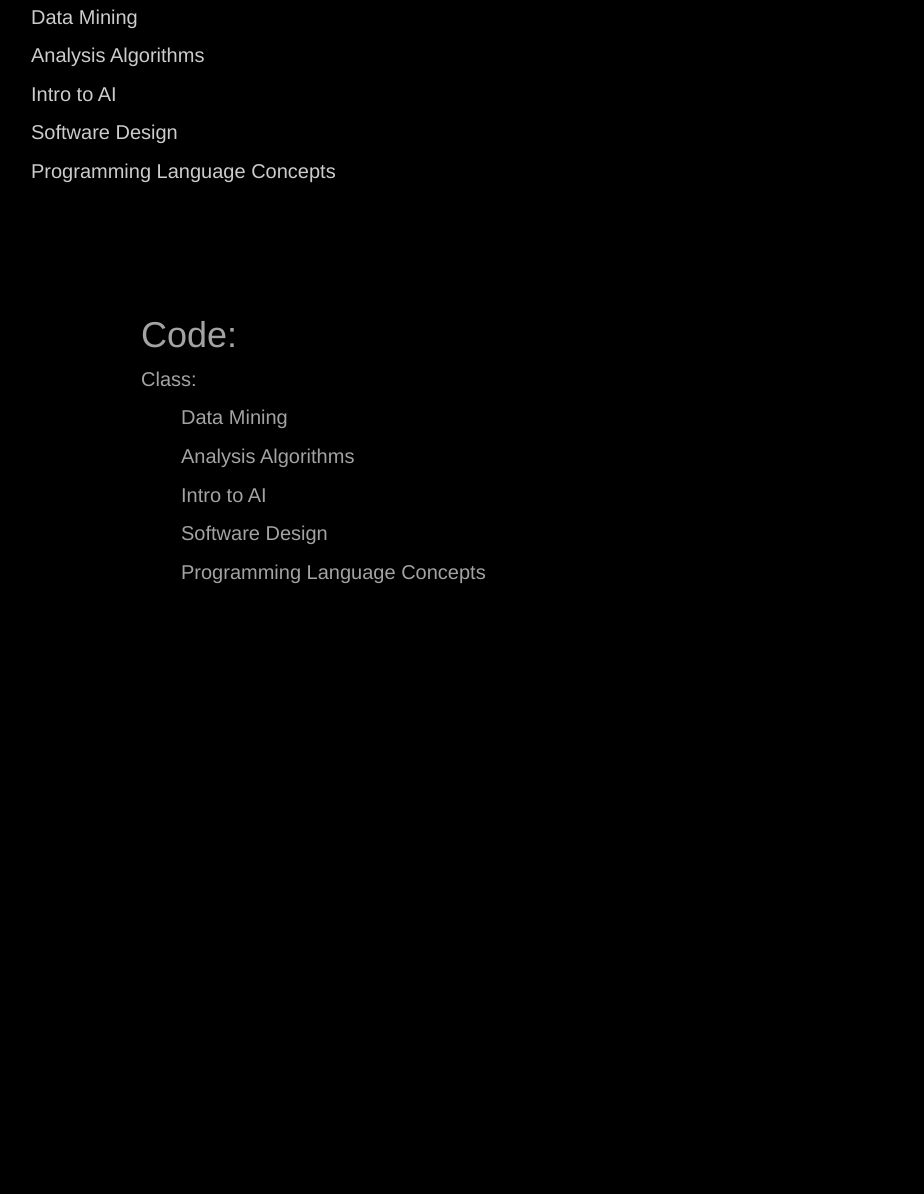
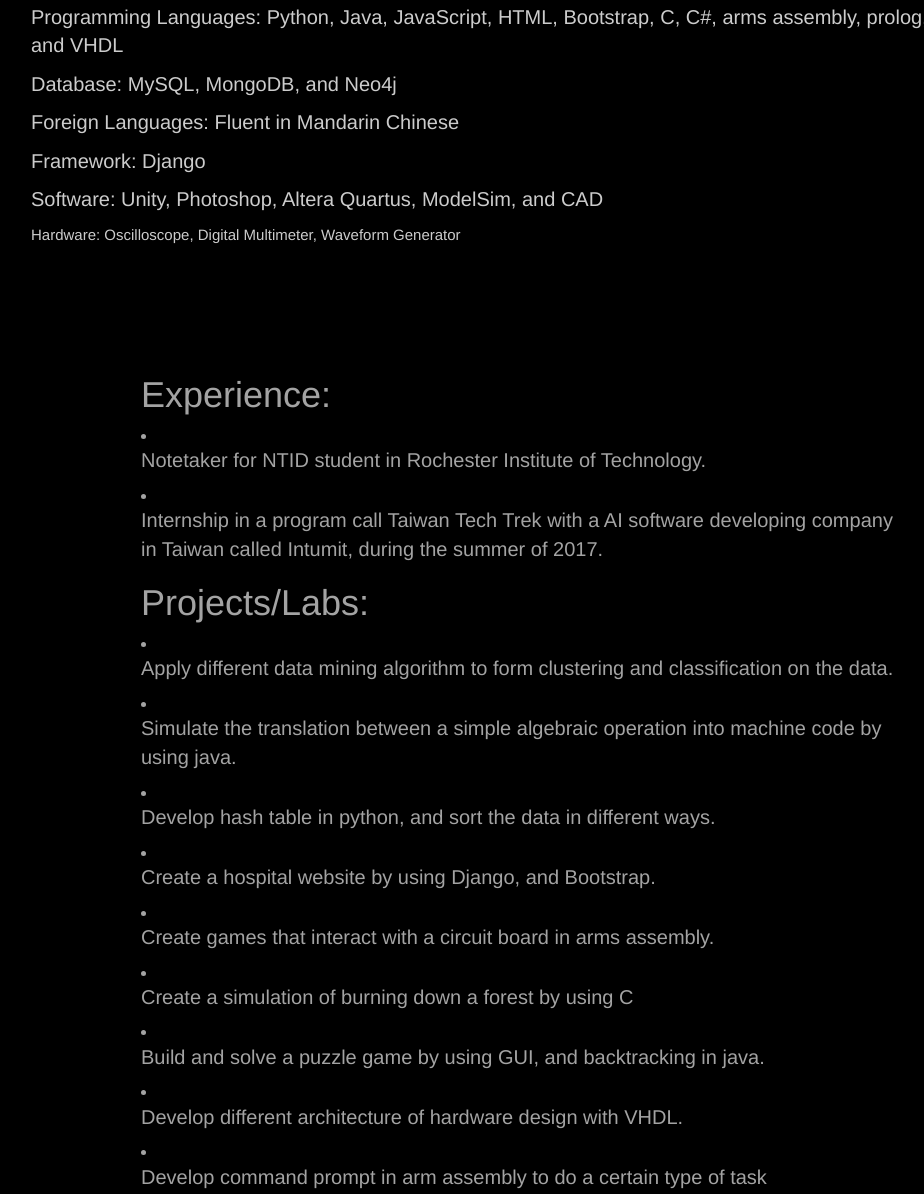
Before and after one commit to IsSnowing/IsSnowing.github.io, a plain HTML site: page index.html in a window 1280 px wide. Shown: the part 2936-4130 px from the top of the page, without its empty margins (159-1083 px from the left). Drawn offline with nearby package versions, Linux system fonts and the light colour scheme.

Commit message:
update code section on the web

```diff
--- a/index.html
+++ b/index.html
@@ -130,28 +130,13 @@
 
   <p>Langauage, and Framwork: </p>
   <ul style="list-style: none;">
-  <li><p>Data Mining</p></li>
-  <li><p>Analysis Algorithms</p></li>
-  <li><p>Intro to AI</p></li>
-  <li><p>Software Design</p></li>
-  <li><p>Programming Language Concepts</p></li>
+  <li><p>Programming Languages: Python, Java, JavaScript, HTML, Bootstrap, C, C#, arms assembly, prolog, Lisp, and VHDL</p></li>
+  <li><p>Database: MySQL, MongoDB, and Neo4j</p></li>
+  <li><p>Foreign Languages: Fluent in Mandarin Chinese </p></li>
+  <li><p>Framework: Django</p></li>
+  <li><p>Software: Unity, Photoshop, Altera Quartus, ModelSim, and CAD</p></li>
+  <li> Hardware: Oscilloscope, Digital Multimeter, Waveform Generator</li>
   </ul>
-</div>
-</div>
-
-
-<span id = "code"></span>
-<div class = 'centerText'>
-<h1 >Code:</h1>
-<div>
-  <p>Class: </p>
-  <ul style="list-style: none;">
-  <li><p>Data Mining</p></li>
-  <li><p>Analysis Algorithms</p></li>
-  <li><p>Intro to AI</p></li>
-  <li><p>Software Design</p></li>
-  <li><p>Programming Language Concepts</p></li>
-</ul>
 </div>
 </div>
 
@@ -160,20 +145,22 @@
 <div class = 'centerText'>
 <h1 id = >Experience:</h1>
 <div>
-  <p>I am a currently a thrid year working toward a bacheilor degree of Computer Science, at Rochester Institude of Technology.</p>
-  <p>Who am I?</p>
-  <p>This is where I live:</p>
-  <p>So I am a Asian:</p>
-  <p>So I look like this:</p>
-  <p>I think the above example shows my very well developed resoning abilities</p>
-  <li><a href="Mechanics/review_1.html">Review 1</a></li>
-  <li><a href="Mechanics/review_2.html">Review 2</a></li>
-  <li><a href="Mechanics/review_3.html">Review 3</a></li>
-  <li><a href="Mechanics/review_4.html">Review 4</a></li>
-  <li><a href="Mechanics/review_5.html">Review 5</a></li>
+  <li><p>Notetaker for NTID student in Rochester Institute of Technology.</p></li>
+  <li><p>Internship in a program call Taiwan Tech Trek with a AI software developing company in Taiwan called Intumit, during the summer of 2017.  </p></li>
+</div>
+<h1 id = >Projects/Labs:</h1>
+<div>
+  <li><p>Apply different data mining algorithm to form clustering and classification on the data.  </p></li>
+  <li><p>Simulate the translation between a simple algebraic operation into machine code by using java.</p></li>
+  <li><p>Develop hash table in python, and sort the data in different ways.</p></li>
+  <li><p>Create a hospital website by using Django, and Bootstrap.</p></li>
+  <li><p>Create games that interact with a circuit board in arms assembly.</p></li>
+  <li><p>Create a simulation of  burning down a forest by using C</p></li>
+  <li><p> Build and solve a puzzle game by using GUI, and backtracking in java. </p></li>
+  <li><p>Develop different architecture of hardware design with VHDL. </p></li>
+  <li><p>Develop command prompt in arm assembly to do a certain type of task</p></li>
 </div>
 </div>
-
 
 <script>
 //var x = 0;
@@ -205,4 +192,3 @@ function plane(){
 </body>
 
 </html>
-s
```
